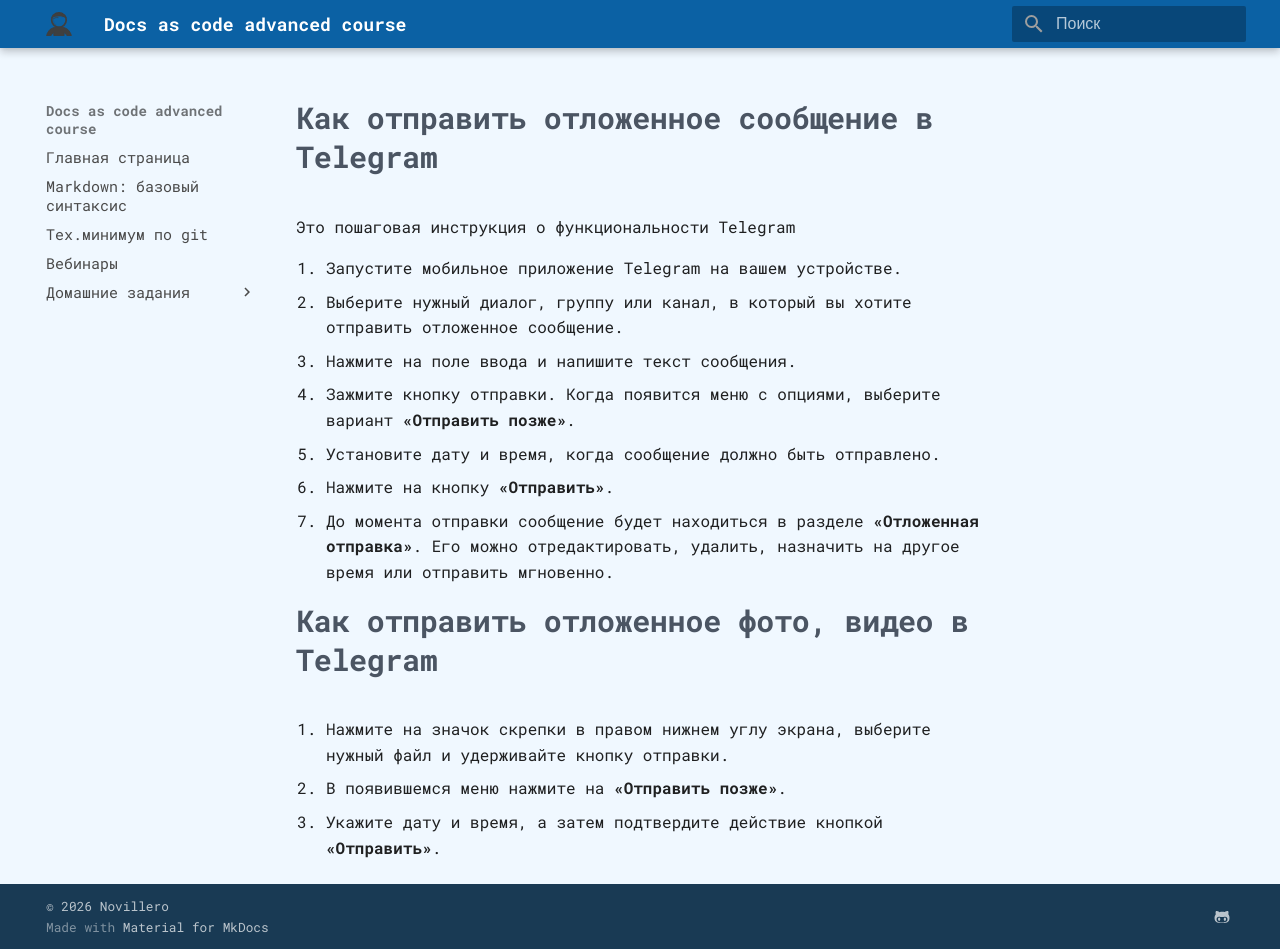
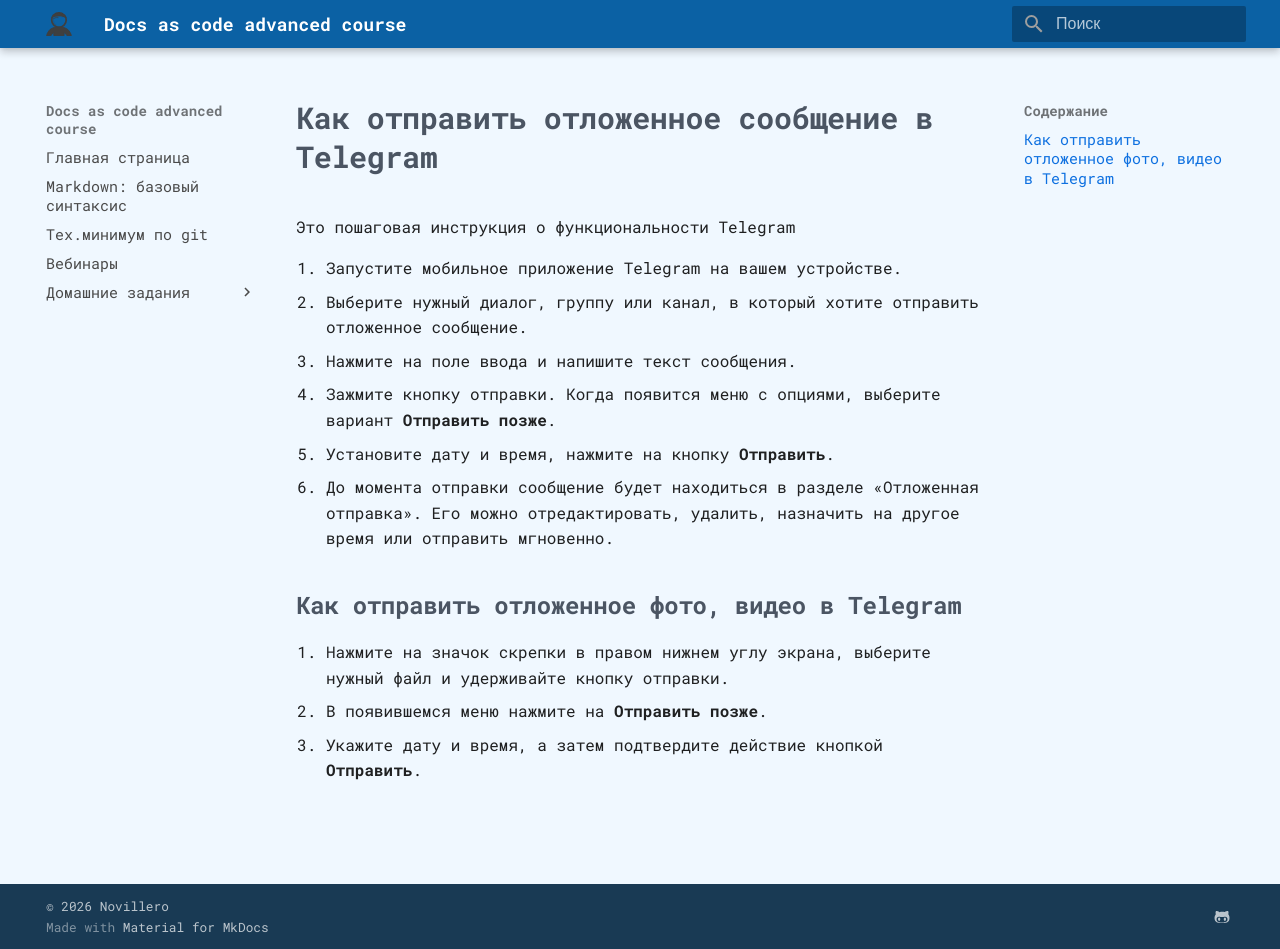
Before and after one commit to novillero/dac-advanced, an MkDocs documentation site: the page built from docs/instructions/klodisapk-instruction.md, in a window 1280 px wide and 949 px high. Built offline with MkDocs 1.6.1 and Material for MkDocs 9.7.7, drawn with Linux system fonts in a browser that asks for light colours; some web fonts are replaced.

Commit message:
Правки согласно ревью

```diff
--- a/docs/instructions/klodisapk-instruction.md
+++ b/docs/instructions/klodisapk-instruction.md
@@ -3,16 +3,14 @@
 Это пошаговая инструкция о функциональности Telegram
 
 1. Запустите мобильное приложение Telegram на вашем устройстве.
-2. Выберите нужный диалог, группу или канал, в который вы хотите отправить отложенное сообщение.
+2. Выберите нужный диалог, группу или канал, в который хотите отправить отложенное сообщение.
 3. Нажмите на поле ввода и напишите текст сообщения.
-4. Зажмите кнопку отправки. Когда появится меню с опциями, выберите вариант **«Отправить позже»**.
-5. Установите дату и время, когда сообщение должно быть отправлено.
-6. Нажмите на кнопку **«Отправить»**.
-7. До момента отправки сообщение будет находиться в разделе **«Отложенная отправка»**.
-   Его можно отредактировать, удалить, назначить на другое время или отправить мгновенно.
+4. Зажмите кнопку отправки. Когда появится меню с опциями, выберите вариант **Отправить позже**.
+5. Установите дату и время, нажмите на кнопку **Отправить**.
+6. До момента отправки сообщение будет находиться в разделе «Отложенная отправка». Его можно отредактировать, удалить, назначить на другое время или отправить мгновенно.
 
-# Как отправить отложенное фото, видео в Telegram
+## Как отправить отложенное фото, видео в Telegram
 
 1. Нажмите на значок скрепки в правом нижнем углу экрана, выберите нужный файл и удерживайте кнопку отправки.
-2. В появившемся меню нажмите на **«Отправить позже»**.
-3. Укажите дату и время, а затем подтвердите действие кнопкой **«Отправить»**.
+2. В появившемся меню нажмите на **Отправить позже**.
+3. Укажите дату и время, а затем подтвердите действие кнопкой **Отправить**.
```
